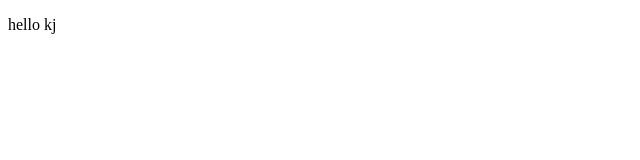
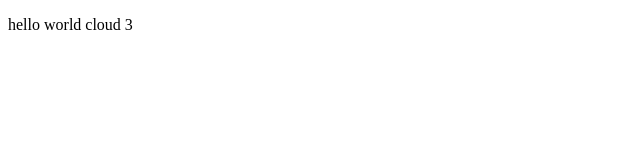
Before and after one commit to prathyu-sha-g/demop, a plain HTML site: page index.html in a window 1280 px wide. Shown: the full height of the page, 0-640 px from the left. Drawn offline with Linux system fonts and the light colour scheme.

Commit message:
Update index.html

```diff
--- a/index.html
+++ b/index.html
@@ -6,6 +6,6 @@
     <title>Document</title>
 </head>
 <body>
-   <p>hello kj</p>
+   <p>hello world cloud 3</p>
 </body>
 </html>
```
